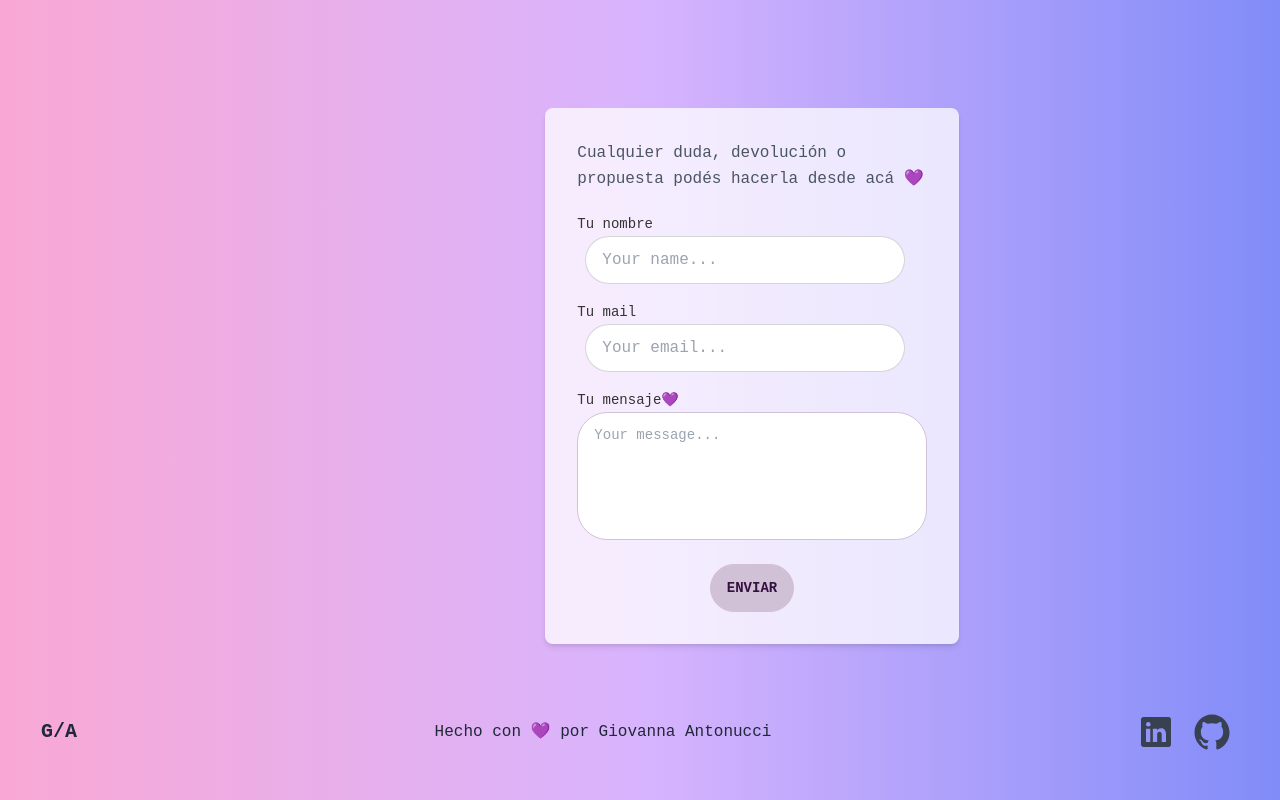
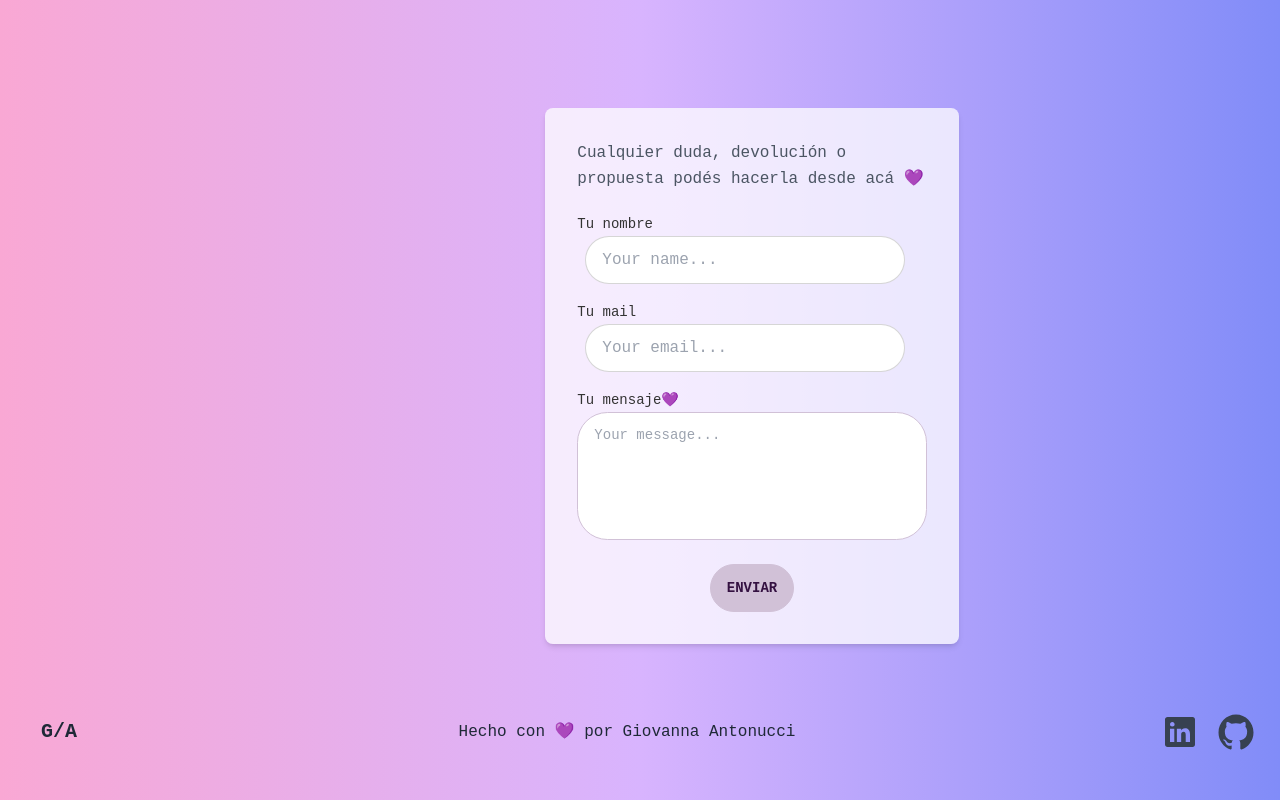
Before and after one commit to gioantonucci/portafolio, a React (Create React App) app: page / in a window 1280 px wide. Shown: the part 3861-4661 px from the top of the page. Built offline with nearby package versions, Linux system fonts and the light colour scheme.

Commit message:
fix header

```diff
--- a/src/components/Footer.jsx
+++ b/src/components/Footer.jsx
@@ -19,7 +19,7 @@
     <p className="py-2 text-gray-800 dark:text-white sm:py-10"> <FormattedMessage id="footer" defaultMessage="Hecho con 💜 por Giovanna Antonucci" /></p>
 
     <div className="flex -mx-2">
-    <div className="flex items-center mx-6">
+    <div className="flex items-center">
                         <a className="mx-2" target="_blank" rel="noopener noreferrer" href="https://www.linkedin.com/in/giovanna-antonucci/" aria-label="Linkden">
                             <svg className="w-10 h-10 text-gray-700 fill-current dark:text-gray-200 hover:text-gray-600 dark:hover:text-gray-400" xmlns="http://www.w3.org/2000/svg" viewBox="0 0 512 512">
                                 <path d="M417.2 64H96.8C79.3 64 64 76.6 64 93.9V415c0 17.4 15.3 32.9 32.8 32.9h320.3c17.6 0 30.8-15.6 30.8-32.9V93.9C448 76.6 434.7 64 417.2 64zM183 384h-55V213h55v171zm-25.6-197h-.4c-17.6 0-29-13.1-29-29.5 0-16.7 11.7-29.5 29.7-29.5s29 12.7 29.4 29.5c0 16.4-11.4 29.5-29.7 29.5zM384 384h-55v-93.5c0-22.4-8-37.7-27.9-37.7-15.2 0-24.2 10.3-28.2 20.3-1.5 3.6-1.9 8.5-1.9 13.5V384h-55V213h55v23.8c8-11.4 20.5-27.8 49.6-27.8 36.1 0 63.4 23.8 63.4 75.1V384z"/>
```
